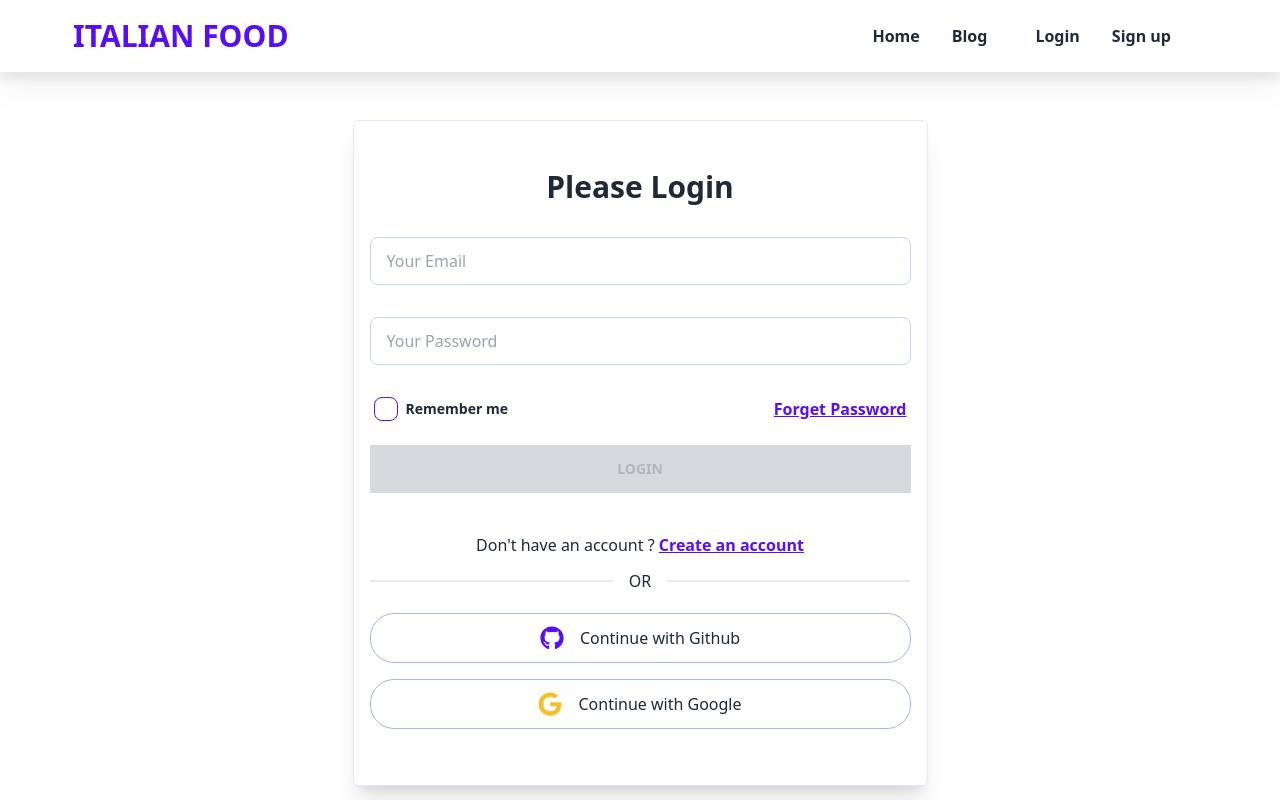
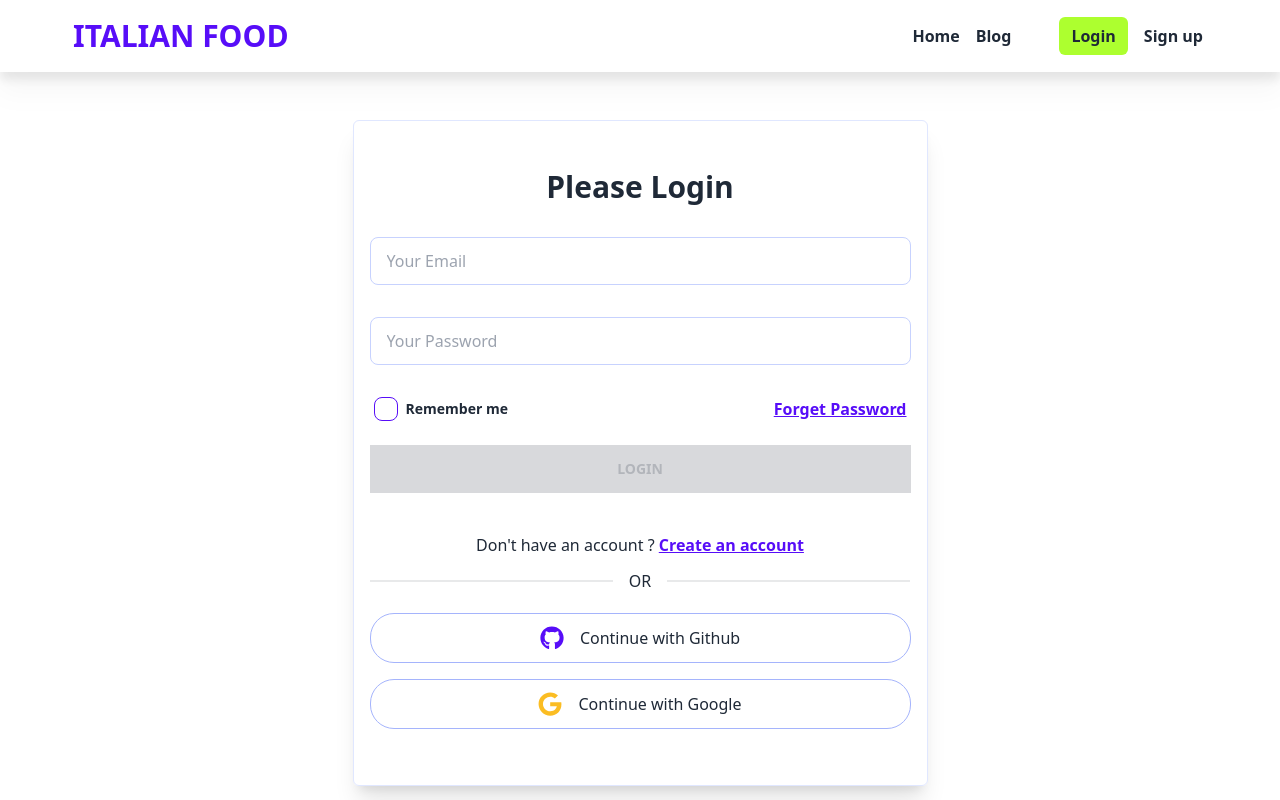
Before and after one commit to nimairoy/italian-food-clients, a React (Vite) app: page /login in a window 1280 px wide. Shown: the top 800 px of the page. Built offline with nearby package versions, Linux system fonts and the light colour scheme; no server answers.

Commit message:
added ActiveLink to the navbar

```diff
--- a/src/index.css
+++ b/src/index.css
@@ -11,3 +11,8 @@
 .wrapper{
     background-color: rgba(0, 0, 0, 0.6);
 }
+.active{
+    background: greenyellow;
+    padding: 7px 12px;
+    border-radius: 6px;
+  }
--- /dev/null
+++ b/src/pages/SharedPages/ActiveLink/ActiveLink.jsx
@@ -0,0 +1,10 @@
+import React from 'react';
+import { NavLink } from 'react-router-dom';
+
+const ActiveLink = ({to, children}) => {
+    return (
+        <NavLink to={to} className={({isActive}) => isActive ? 'active' : ''}>{children}</NavLink>
+    );
+};
+
+export default ActiveLink;
--- a/src/pages/SharedPages/Header/Header.jsx
+++ b/src/pages/SharedPages/Header/Header.jsx
@@ -2,6 +2,7 @@ import React, { useContext } from 'react';
 import { Link } from 'react-router-dom';
 import { AuthContext } from '../../../providers/AuthProvider';
 import { ToastContainer, toast } from 'react-toastify';
+import ActiveLink from '../ActiveLink/ActiveLink';
 
 const Header = () => {
 
@@ -22,9 +23,9 @@ const Header = () => {
                     <Link to='/' className="text-3xl font-bold uppercase text-primary">Italian Food</Link>
                 </div>
                 <div className="navbar-center ml-auto hidden lg:flex">
-                    <ul className="menu menu-horizontal flex items-center font-semibold px-1">
-                        <Link to='/' className='ml-8'>Home</Link>
-                        <Link to='/blog' className='mx-8'>Blog</Link>
+                    <ul className="menu menu-horizontal flex gap-4 items-center font-semibold px-1">
+                        <ActiveLink to='/' className='ml-8'>Home</ActiveLink>
+                        <ActiveLink to='/blog' className='mx-8'>Blog</ActiveLink>
                         {
                             user && <Link className="w-10 mr-4 rounded-full">
                                 <img src="/images/stock/photo-1534528741775-53994a69daeb.jpg" />
@@ -32,9 +33,9 @@ const Header = () => {
                         }
                         <span className='mr-4'>{user?.displayName}</span>
                         {
-                            user ? <button onClick={handleLogOut}>Log Out</button> : <><Link to='/login'>Login</Link></>
+                            user ? <button onClick={handleLogOut}>Log Out</button> : <><ActiveLink to='/login'>Login</ActiveLink></>
                         }
-                        <Link to='/register' className='mx-8'>Sign up</Link>
+                        <ActiveLink to='/register' className='mx-8'>Sign up</ActiveLink>
                     </ul>
                 </div>
             </div>
```
